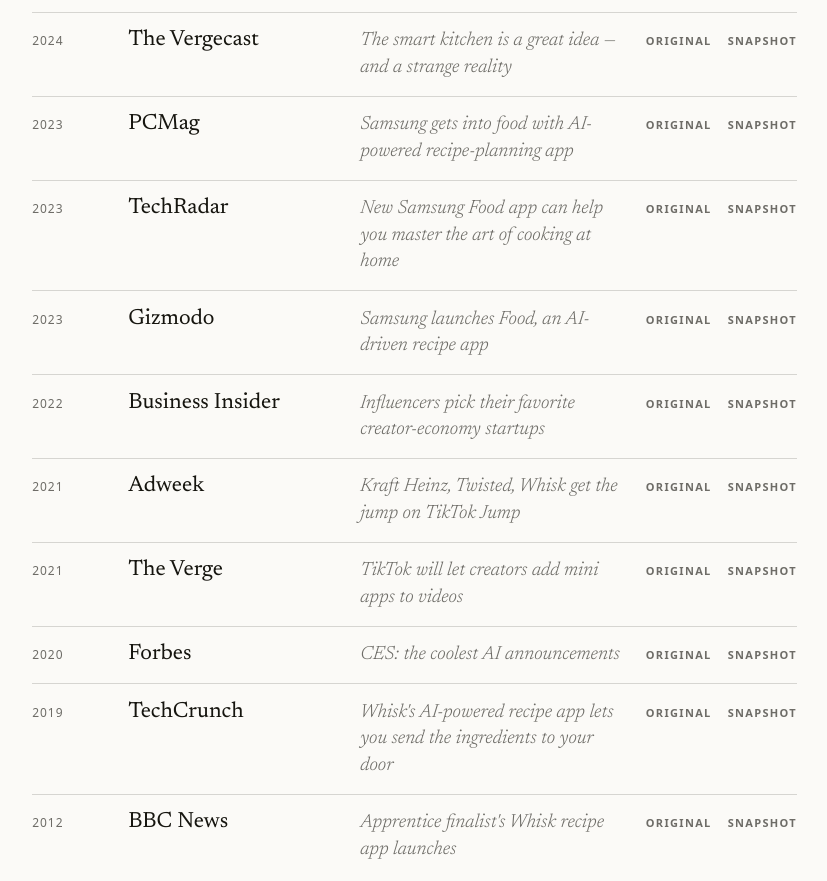
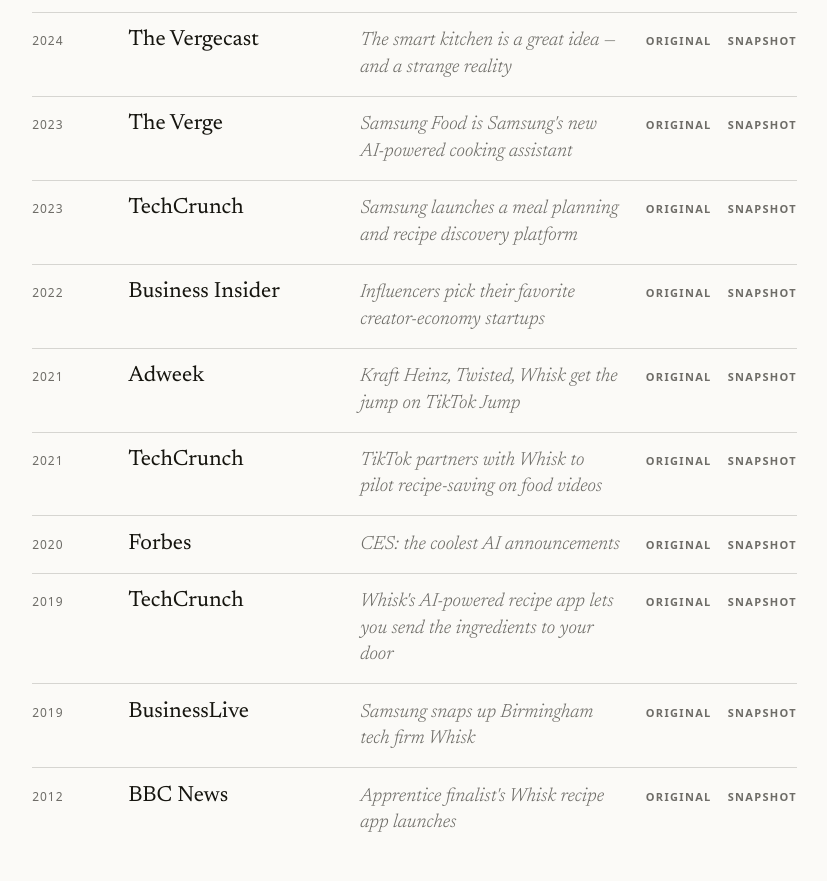
Before and after one commit to Holzherr/nickholzherr.com, a plain HTML site: page index.html in a window 1280 px wide. Shown: the part 2519-3400 px from the top of the page, without its empty margins (363-1190 px from the left). Drawn offline with Linux system fonts and the light colour scheme.

Commit message:
feat: rework featured press wall — biggest outlets, Nick-as-headline, full arc

```diff
--- a/index.html
+++ b/index.html
@@ -247,16 +247,16 @@
       <li class="press-item full-only"><a class="press-main" href="https://www.ces.tech/ces-innovation-awards/2024/samsung-food/"><span class="press-year">2024</span><span class="press-outlet">CES</span><span class="press-title">Samsung Food — CES 2024 Innovation Award honoree</span></a><span class="press-links"><a href="https://www.ces.tech/ces-innovation-awards/2024/samsung-food/">Original</a><a href="https://drive.google.com/file/d/1Gg4HpC6_wAFX7q9vxYWJidkOQj3c9-mp/view">Snapshot</a></span></li>
       <li class="press-item full-only"><a class="press-main" href="https://news.samsung.com/us/samsung-unlocks-intuitive-personalized-secure-experiences-developers-sdc23/"><span class="press-year">2023</span><span class="press-outlet">Samsung Newsroom</span><span class="press-title">Samsung Developer Conference 2023 keynote</span></a><span class="press-links"><a href="https://news.samsung.com/us/samsung-unlocks-intuitive-personalized-secure-experiences-developers-sdc23/">Original</a><a href="https://drive.google.com/file/d/1TNb19x79j62EPdjY_kkJSnDoHZZL3-7o/view">Snapshot</a></span></li>
       <li class="press-item full-only"><a class="press-main" href="https://news.samsung.com/global/meet-samsung-food-at-ifa-2023-the-ultimate-personalized-cooking-assistant"><span class="press-year">2023</span><span class="press-outlet">Samsung Newsroom</span><span class="press-title">Meet Samsung Food at IFA 2023</span></a><span class="press-links"><a href="https://news.samsung.com/global/meet-samsung-food-at-ifa-2023-the-ultimate-personalized-cooking-assistant">Original</a><a href="https://drive.google.com/file/d/1ZNDvhZkimEp3dDLKw5KU0gtwEuDqdiEQ/view">Snapshot</a></span></li>
-      <li class="press-item"><a class="press-main" href="https://uk.pcmag.com/ai/148430/samsung-gets-into-food-with-ai-powered-recipe-planning-app"><span class="press-year">2023</span><span class="press-outlet">PCMag</span><span class="press-title">Samsung gets into food with AI-powered recipe-planning app</span></a><span class="press-links"><a href="https://uk.pcmag.com/ai/148430/samsung-gets-into-food-with-ai-powered-recipe-planning-app">Original</a><a href="https://drive.google.com/file/d/1bi6YlM6QG_qlkAsjeF9dRp29HGgIIVcV/view">Snapshot</a></span></li>
-      <li class="press-item"><a class="press-main" href="https://www.techradar.com/computing/software/new-samsung-food-app-can-help-you-master-the-art-of-cooking-right-at-home"><span class="press-year">2023</span><span class="press-outlet">TechRadar</span><span class="press-title">New Samsung Food app can help you master the art of cooking at home</span></a><span class="press-links"><a href="https://www.techradar.com/computing/software/new-samsung-food-app-can-help-you-master-the-art-of-cooking-right-at-home">Original</a><a href="https://drive.google.com/file/d/1ICiJnnO43GDkISPs-TJQumfeOLpS-qMO/view">Snapshot</a></span></li>
+      <li class="press-item full-only"><a class="press-main" href="https://uk.pcmag.com/ai/148430/samsung-gets-into-food-with-ai-powered-recipe-planning-app"><span class="press-year">2023</span><span class="press-outlet">PCMag</span><span class="press-title">Samsung gets into food with AI-powered recipe-planning app</span></a><span class="press-links"><a href="https://uk.pcmag.com/ai/148430/samsung-gets-into-food-with-ai-powered-recipe-planning-app">Original</a><a href="https://drive.google.com/file/d/1bi6YlM6QG_qlkAsjeF9dRp29HGgIIVcV/view">Snapshot</a></span></li>
+      <li class="press-item full-only"><a class="press-main" href="https://www.techradar.com/computing/software/new-samsung-food-app-can-help-you-master-the-art-of-cooking-right-at-home"><span class="press-year">2023</span><span class="press-outlet">TechRadar</span><span class="press-title">New Samsung Food app can help you master the art of cooking at home</span></a><span class="press-links"><a href="https://www.techradar.com/computing/software/new-samsung-food-app-can-help-you-master-the-art-of-cooking-right-at-home">Original</a><a href="https://drive.google.com/file/d/1ICiJnnO43GDkISPs-TJQumfeOLpS-qMO/view">Snapshot</a></span></li>
       <li class="press-item full-only"><a class="press-main" href="https://thespoon.tech/with-the-launch-of-samsung-food-samsung-hypes-ai-consolidates-food-features-acquired-over-the-years/"><span class="press-year">2023</span><span class="press-outlet">The Spoon</span><span class="press-title">With the launch of Samsung Food, Samsung hypes AI</span></a><span class="press-links"><a href="https://thespoon.tech/with-the-launch-of-samsung-food-samsung-hypes-ai-consolidates-food-features-acquired-over-the-years/">Original</a><a href="https://drive.google.com/file/d/1UuHfQWaYPX1FEjbJLluHlcwO3SuykL2j/view">Snapshot</a></span></li>
       <li class="press-item full-only"><a class="press-main" href="https://www.slashgear.com/1380741/samsung-food-ai-recipe-app/"><span class="press-year">2023</span><span class="press-outlet">SlashGear</span><span class="press-title">Samsung's new AI-powered cooking app</span></a><span class="press-links"><a href="https://www.slashgear.com/1380741/samsung-food-ai-recipe-app/">Original</a><a href="https://drive.google.com/file/d/1o3FcdgTJiOlcuuID4UfNrTgv6B2S-Q8M/view">Snapshot</a></span></li>
       <li class="press-item full-only"><a class="press-main" href="https://www.engadget.com/samsung-debuts-its-own-ai-powered-smart-recipe-app-104521190.html"><span class="press-year">2023</span><span class="press-outlet">Engadget</span><span class="press-title">Samsung debuts its own AI-powered smart recipe app</span></a><span class="press-links"><a href="https://www.engadget.com/samsung-debuts-its-own-ai-powered-smart-recipe-app-104521190.html">Original</a><a href="https://drive.google.com/file/d/1TeLcfoHa_5UKLPrnYzJS41TJsNQldZcy/view">Snapshot</a></span></li>
       <li class="press-item full-only"><a class="press-main" href="https://www.androidpolice.com/whisk-samsung-food/"><span class="press-year">2023</span><span class="press-outlet">Android Police</span><span class="press-title">Meal-planning app Whisk serves up new look and new name as Samsung Food</span></a><span class="press-links"><a href="https://www.androidpolice.com/whisk-samsung-food/">Original</a><a href="https://drive.google.com/file/d/1uSCBsV6vPOtt-FSN3ya7ZkpN5sUVR6wp/view">Snapshot</a></span></li>
       <li class="press-item full-only"><a class="press-main" href="https://9to5google.com/2023/08/30/whisk-samsung-food-app-rebrand/"><span class="press-year">2023</span><span class="press-outlet">9to5Google</span><span class="press-title">Whisk app is being rebranded as Samsung Food</span></a><span class="press-links"><a href="https://9to5google.com/2023/08/30/whisk-samsung-food-app-rebrand/">Original</a><a href="https://drive.google.com/file/d/1xUw7a2aaYO8ektFiMN3fRAUBhWpxyZTS/view">Snapshot</a></span></li>
-      <li class="press-item full-only"><a class="press-main" href="https://www.theverge.com/2023/8/31/23853978/samsung-food-app-smart-kitchen-ifa-2023"><span class="press-year">2023</span><span class="press-outlet">The Verge</span><span class="press-title">Samsung Food is Samsung's new AI-powered cooking assistant</span></a><span class="press-links"><a href="https://www.theverge.com/2023/8/31/23853978/samsung-food-app-smart-kitchen-ifa-2023">Original</a><a href="https://drive.google.com/file/d/1V5_ilKiAUwjFrstMts4DpaCWSAsXsYiW/view">Snapshot</a></span></li>
-      <li class="press-item full-only"><a class="press-main" href="https://techcrunch.com/2023/08/30/samsung-launches-a-meal-planning-and-recipe-discovery-platform-called-samsung-food/"><span class="press-year">2023</span><span class="press-outlet">TechCrunch</span><span class="press-title">Samsung launches a meal planning and recipe discovery platform</span></a><span class="press-links"><a href="https://techcrunch.com/2023/08/30/samsung-launches-a-meal-planning-and-recipe-discovery-platform-called-samsung-food/">Original</a><a href="https://drive.google.com/file/d/1Qh2w-wXuVMgwOEFbV-IVTtMByiKISSOk/view">Snapshot</a></span></li>
-      <li class="press-item"><a class="press-main" href="https://gizmodo.com/samsung-launches-food-an-ai-recipe-app-1850786789"><span class="press-year">2023</span><span class="press-outlet">Gizmodo</span><span class="press-title">Samsung launches Food, an AI-driven recipe app</span></a><span class="press-links"><a href="https://gizmodo.com/samsung-launches-food-an-ai-recipe-app-1850786789">Original</a><a href="https://drive.google.com/file/d/18m5dXsWfGpYaY5LOeaqKbVNQlxGnOnOL/view">Snapshot</a></span></li>
+      <li class="press-item"><a class="press-main" href="https://www.theverge.com/2023/8/31/23853978/samsung-food-app-smart-kitchen-ifa-2023"><span class="press-year">2023</span><span class="press-outlet">The Verge</span><span class="press-title">Samsung Food is Samsung's new AI-powered cooking assistant</span></a><span class="press-links"><a href="https://www.theverge.com/2023/8/31/23853978/samsung-food-app-smart-kitchen-ifa-2023">Original</a><a href="https://drive.google.com/file/d/1V5_ilKiAUwjFrstMts4DpaCWSAsXsYiW/view">Snapshot</a></span></li>
+      <li class="press-item"><a class="press-main" href="https://techcrunch.com/2023/08/30/samsung-launches-a-meal-planning-and-recipe-discovery-platform-called-samsung-food/"><span class="press-year">2023</span><span class="press-outlet">TechCrunch</span><span class="press-title">Samsung launches a meal planning and recipe discovery platform</span></a><span class="press-links"><a href="https://techcrunch.com/2023/08/30/samsung-launches-a-meal-planning-and-recipe-discovery-platform-called-samsung-food/">Original</a><a href="https://drive.google.com/file/d/1Qh2w-wXuVMgwOEFbV-IVTtMByiKISSOk/view">Snapshot</a></span></li>
+      <li class="press-item full-only"><a class="press-main" href="https://gizmodo.com/samsung-launches-food-an-ai-recipe-app-1850786789"><span class="press-year">2023</span><span class="press-outlet">Gizmodo</span><span class="press-title">Samsung launches Food, an AI-driven recipe app</span></a><span class="press-links"><a href="https://gizmodo.com/samsung-launches-food-an-ai-recipe-app-1850786789">Original</a><a href="https://drive.google.com/file/d/18m5dXsWfGpYaY5LOeaqKbVNQlxGnOnOL/view">Snapshot</a></span></li>
       <li class="press-item full-only"><a class="press-main" href="https://mashable.com/article/samsung-ai-food-recipe-app"><span class="press-year">2023</span><span class="press-outlet">Mashable</span><span class="press-title">Samsung's AI food and recipe app</span></a><span class="press-links"><a href="https://mashable.com/article/samsung-ai-food-recipe-app">Original</a><a href="https://drive.google.com/file/d/1pTq1RYGjC9eMQcoftxuQr1Qp7QJQ2lZq/view">Snapshot</a></span></li>
       <li class="press-item full-only"><a class="press-main" href="https://www.siliconrepublic.com/machines/samsung-food-app-whisk-find-new-recipes-using-ai"><span class="press-year">2023</span><span class="press-outlet">Silicon Republic</span><span class="press-title">One app to cook them all: Samsung launches new food offering</span></a><span class="press-links"><a href="https://www.siliconrepublic.com/machines/samsung-food-app-whisk-find-new-recipes-using-ai">Original</a><a href="https://drive.google.com/file/d/1bu6SHqinZtVRQhKxR7vLuRavv8WJMzas/view">Snapshot</a></span></li>
       <li class="press-item full-only"><a class="press-main" href="https://news.samsung.com/global/samsung-announces-global-launch-of-samsung-food-an-ai-powered-personalized-food-and-recipe-service"><span class="press-year">2023</span><span class="press-outlet">Samsung Newsroom</span><span class="press-title">Global launch of Samsung Food</span></a><span class="press-links"><a href="https://news.samsung.com/global/samsung-announces-global-launch-of-samsung-food-an-ai-powered-personalized-food-and-recipe-service">Original</a><a href="https://drive.google.com/file/d/1f9AsLvNm5o6jR3aAGr9go19PKIv93Eq3/view">Snapshot</a></span></li>
@@ -273,11 +273,11 @@
       <li class="press-item full-only"><a class="press-main" href="https://samsungfood.com/blog/whisk-featured-as-apples-app-of-the-day-in-over-160-countries/"><span class="press-year">2021</span><span class="press-outlet">Apple App Store</span><span class="press-title">Whisk — App of the Day in 160+ countries</span></a><span class="press-links"><a href="https://samsungfood.com/blog/whisk-featured-as-apples-app-of-the-day-in-over-160-countries/">Original</a><a href="https://drive.google.com/file/d/1O2IBhtmbQaL_e2P9pnUnPO3wfuVA0gLl/view">Snapshot</a></span></li>
       <li class="press-item"><a class="press-main" href="https://www.adweek.com/social-marketing/kraft-heinz-twisted-whisk-get-the-jump-on-tiktok-jump/"><span class="press-year">2021</span><span class="press-outlet">Adweek</span><span class="press-title">Kraft Heinz, Twisted, Whisk get the jump on TikTok Jump</span></a><span class="press-links"><a href="https://www.adweek.com/social-marketing/kraft-heinz-twisted-whisk-get-the-jump-on-tiktok-jump/">Original</a><a href="https://drive.google.com/file/d/1WfbH85qUtuxU0JnEEQDq5yrAuX4n9J0Q/view">Snapshot</a></span></li>
       <li class="press-item full-only"><a class="press-main" href="https://www.campaignlive.co.uk/article/kraft-heinz-rolls-first-foodie-focused-brand-campaign-tiktoks-jump/1721665"><span class="press-year">2021</span><span class="press-outlet">Campaign</span><span class="press-title">Kraft Heinz rolls out first foodie-focused brand campaign on TikTok's Jump</span></a><span class="press-links"><a href="https://www.campaignlive.co.uk/article/kraft-heinz-rolls-first-foodie-focused-brand-campaign-tiktoks-jump/1721665">Original</a><a href="https://drive.google.com/file/d/1dDE3Nht4PZbiydl7RcLUm8ia7CcLrmin/view">Snapshot</a></span></li>
-      <li class="press-item"><a class="press-main" href="https://www.theverge.com/2021/6/21/22543935/tiktok-jumps-video-apps-recipes-expanded-functionality-rollout"><span class="press-year">2021</span><span class="press-outlet">The Verge</span><span class="press-title">TikTok will let creators add mini apps to videos</span></a><span class="press-links"><a href="https://www.theverge.com/2021/6/21/22543935/tiktok-jumps-video-apps-recipes-expanded-functionality-rollout">Original</a><a href="https://drive.google.com/file/d/1zf6_qXhQzFXl1oQ_au1q5hU4ZwQO7cgp/view">Snapshot</a></span></li>
+      <li class="press-item full-only"><a class="press-main" href="https://www.theverge.com/2021/6/21/22543935/tiktok-jumps-video-apps-recipes-expanded-functionality-rollout"><span class="press-year">2021</span><span class="press-outlet">The Verge</span><span class="press-title">TikTok will let creators add mini apps to videos</span></a><span class="press-links"><a href="https://www.theverge.com/2021/6/21/22543935/tiktok-jumps-video-apps-recipes-expanded-functionality-rollout">Original</a><a href="https://drive.google.com/file/d/1zf6_qXhQzFXl1oQ_au1q5hU4ZwQO7cgp/view">Snapshot</a></span></li>
       <li class="press-item full-only"><a class="press-main" href="https://newsroom.tiktok.com/en-us/tiktok-jump-enriching-the-tiktok-experience-with-new-integrations"><span class="press-year">2021</span><span class="press-outlet">TikTok Newsroom</span><span class="press-title">TikTok Jump: enriching TikTok with new integrations</span></a><span class="press-links"><a href="https://newsroom.tiktok.com/en-us/tiktok-jump-enriching-the-tiktok-experience-with-new-integrations">Original</a><a href="https://drive.google.com/file/d/1BZoegpO1e2uYr2eBXQi3JDYP44t0WlN0/view">Snapshot</a></span></li>
       <li class="press-item full-only"><a class="press-main" href="https://techcrunch.com/2021/06/21/tiktok-launches-jump-a-third-party-integration-tool/"><span class="press-year">2021</span><span class="press-outlet">TechCrunch</span><span class="press-title">TikTok launches Jump, a third-party integration tool</span></a><span class="press-links"><a href="https://techcrunch.com/2021/06/21/tiktok-launches-jump-a-third-party-integration-tool/">Original</a><a href="https://drive.google.com/file/d/1zhw-r3Khkoy-B1eAMs-JT203TEStPkU-/view">Snapshot</a></span></li>
       <li class="press-item full-only"><a class="press-main" href="https://www.adweek.com/media/tiktok-jump-enables-creators-to-incorporate-third-party-mini-programs-services/"><span class="press-year">2021</span><span class="press-outlet">Adweek</span><span class="press-title">TikTok Jump enables creators to incorporate third-party mini-programs</span></a><span class="press-links"><a href="https://www.adweek.com/media/tiktok-jump-enables-creators-to-incorporate-third-party-mini-programs-services/">Original</a><a href="https://drive.google.com/file/d/1KeuiNgXWfEVw4x0e9czh3E79NbOV1ao4/view">Snapshot</a></span></li>
-      <li class="press-item full-only"><a class="press-main" href="https://techcrunch.com/2021/02/11/tiktok-partners-with-whisk-to-pilot-a-recipe-saving-feature-on-food-videos/"><span class="press-year">2021</span><span class="press-outlet">TechCrunch</span><span class="press-title">TikTok partners with Whisk to pilot recipe-saving on food videos</span></a><span class="press-links"><a href="https://techcrunch.com/2021/02/11/tiktok-partners-with-whisk-to-pilot-a-recipe-saving-feature-on-food-videos/">Original</a><a href="https://drive.google.com/file/d/1bZu-d_Pvq7iTBtTHvXQc35dP3o6JG8Km/view">Snapshot</a></span></li>
+      <li class="press-item"><a class="press-main" href="https://techcrunch.com/2021/02/11/tiktok-partners-with-whisk-to-pilot-a-recipe-saving-feature-on-food-videos/"><span class="press-year">2021</span><span class="press-outlet">TechCrunch</span><span class="press-title">TikTok partners with Whisk to pilot recipe-saving on food videos</span></a><span class="press-links"><a href="https://techcrunch.com/2021/02/11/tiktok-partners-with-whisk-to-pilot-a-recipe-saving-feature-on-food-videos/">Original</a><a href="https://drive.google.com/file/d/1bZu-d_Pvq7iTBtTHvXQc35dP3o6JG8Km/view">Snapshot</a></span></li>
       <li class="press-item full-only"><a class="press-main" href="https://drive.google.com/file/d/1_vW7fjWbPJQXMs3EW7-zIUVyocOJHjEL/view"><span class="press-year">2021</span><span class="press-outlet">Webby Awards</span><span class="press-title">Webby Award 2021</span></a><span class="press-links"><a href="https://drive.google.com/file/d/1_vW7fjWbPJQXMs3EW7-zIUVyocOJHjEL/view">Snapshot</a></span></li>
       <li class="press-item full-only"><a class="press-main" href="https://9to5google.com/2020/11/13/google-play-users-choice-2020-hands-on-with-all-the-nominated-apps-video/"><span class="press-year">2020</span><span class="press-outlet">9to5Google</span><span class="press-title">Google Play Users' Choice 2020 — Whisk nominated</span></a><span class="press-links"><a href="https://9to5google.com/2020/11/13/google-play-users-choice-2020-hands-on-with-all-the-nominated-apps-video/">Original</a><a href="https://drive.google.com/file/d/1fa_spqhPpzBfLsBTxPq3aoYXNFrvBppc/view">Snapshot</a></span></li>
       <li class="press-item full-only"><a class="press-main" href="https://www.foodnavigator-usa.com/Article/2020/10/19/Soup-to-Nuts-Podcast-How-to-leverage-recipes-to-drive-brand-awareness-grocery-sales-on-and-offline"><span class="press-year">2020</span><span class="press-outlet">FoodNavigator</span><span class="press-title">Soup-to-Nuts podcast: leveraging recipes to drive brand awareness</span></a><span class="press-links"><a href="https://www.foodnavigator-usa.com/Article/2020/10/19/Soup-to-Nuts-Podcast-How-to-leverage-recipes-to-drive-brand-awareness-grocery-sales-on-and-offline">Original</a><a href="https://drive.google.com/file/d/1qGPtkH6qfHZq_pTtqu7HYl96wngDNQVA/view">Snapshot</a></span></li>
@@ -300,7 +300,7 @@
       <li class="press-item"><a class="press-main" href="https://techcrunch.com/2019/12/17/whisks-a-i-powered-recipe-app-lets-you-send-the-ingredients-to-your-door/"><span class="press-year">2019</span><span class="press-outlet">TechCrunch</span><span class="press-title">Whisk's AI-powered recipe app lets you send the ingredients to your door</span></a><span class="press-links"><a href="https://techcrunch.com/2019/12/17/whisks-a-i-powered-recipe-app-lets-you-send-the-ingredients-to-your-door/">Original</a><a href="https://drive.google.com/file/d/1BmCzrl0WShvDMZy33Hi5aM_JiSLpYmHr/view">Snapshot</a></span></li>
       <li class="press-item full-only"><a class="press-main" href="https://thespoon.tech/sks-2019-the-smart-kitchen-needs-to-sell-experiences-not-products/"><span class="press-year">2019</span><span class="press-outlet">The Spoon</span><span class="press-title">SKS 2019: the smart kitchen needs to sell experiences, not products</span></a><span class="press-links"><a href="https://thespoon.tech/sks-2019-the-smart-kitchen-needs-to-sell-experiences-not-products/">Original</a><a href="https://drive.google.com/file/d/1ywgYn_Tir9LV3gdBjCY7XvNGkJBAcW-4/view">Snapshot</a></span></li>
       <li class="press-item full-only"><a class="press-main" href="https://www.samsungnext.com/blog/bringing-inspiration-to-your-dining-room-table-with-whisk"><span class="press-year">2019</span><span class="press-outlet">What's NEXT podcast</span><span class="press-title">Bringing inspiration to your dining-room table with Whisk</span></a><span class="press-links"><a href="https://web.archive.org/web/20201020031427/https://www.samsungnext.com/blog/bringing-inspiration-to-your-dining-room-table-with-whisk">Archive</a><a href="https://drive.google.com/file/d/1MewT-QCosYpH_wWHSx9Bx-wRObggkGXN/view">Snapshot</a></span></li>
-      <li class="press-item full-only"><a class="press-main" href="https://www.business-live.co.uk/economic-development/samsung-snaps-up-birmingham-tech-15930743"><span class="press-year">2019</span><span class="press-outlet">BusinessLive</span><span class="press-title">Samsung snaps up Birmingham tech firm Whisk</span></a><span class="press-links"><a href="https://www.business-live.co.uk/economic-development/samsung-snaps-up-birmingham-tech-15930743">Original</a><a href="https://drive.google.com/file/d/1ikNU7HPLU_civGqlzoABmSglXZoxGL5f/view">Snapshot</a></span></li>
+      <li class="press-item"><a class="press-main" href="https://www.business-live.co.uk/economic-development/samsung-snaps-up-birmingham-tech-15930743"><span class="press-year">2019</span><span class="press-outlet">BusinessLive</span><span class="press-title">Samsung snaps up Birmingham tech firm Whisk</span></a><span class="press-links"><a href="https://www.business-live.co.uk/economic-development/samsung-snaps-up-birmingham-tech-15930743">Original</a><a href="https://drive.google.com/file/d/1ikNU7HPLU_civGqlzoABmSglXZoxGL5f/view">Snapshot</a></span></li>
       <li class="press-item full-only"><a class="press-main" href="https://techcrunch.com/2018/05/21/whisk-avocando/"><span class="press-year">2018</span><span class="press-outlet">TechCrunch</span><span class="press-title">Whisk acquires Avocando</span></a><span class="press-links"><a href="https://techcrunch.com/2018/05/21/whisk-avocando/">Original</a><a href="https://drive.google.com/file/d/11iyRjTqOwFb05rTrzgczNkf4bbo_9I_C/view">Snapshot</a></span></li>
       <li class="press-item full-only"><a class="press-main" href="https://drive.google.com/file/d/1aLklFnRmy8x6fP6CYtfR6L3g_Pvr0rb_/view"><span class="press-year">2017</span><span class="press-outlet">Korean press</span><span class="press-title">World Knowledge Forum coverage</span></a><span class="press-links"><a href="https://drive.google.com/file/d/1aLklFnRmy8x6fP6CYtfR6L3g_Pvr0rb_/view">Snapshot</a></span></li>
       <li class="press-item"><a class="press-main" href="https://www.bbc.com/news/technology-18630628"><span class="press-year">2012</span><span class="press-outlet">BBC News</span><span class="press-title">Apprentice finalist's Whisk recipe app launches</span></a><span class="press-links"><a href="https://www.bbc.com/news/technology-18630628">Original</a><a href="https://drive.google.com/file/d/1FbxOdfks2O5exRDbQMPWclysFxyYo8ue/view">Snapshot</a></span></li>
```
